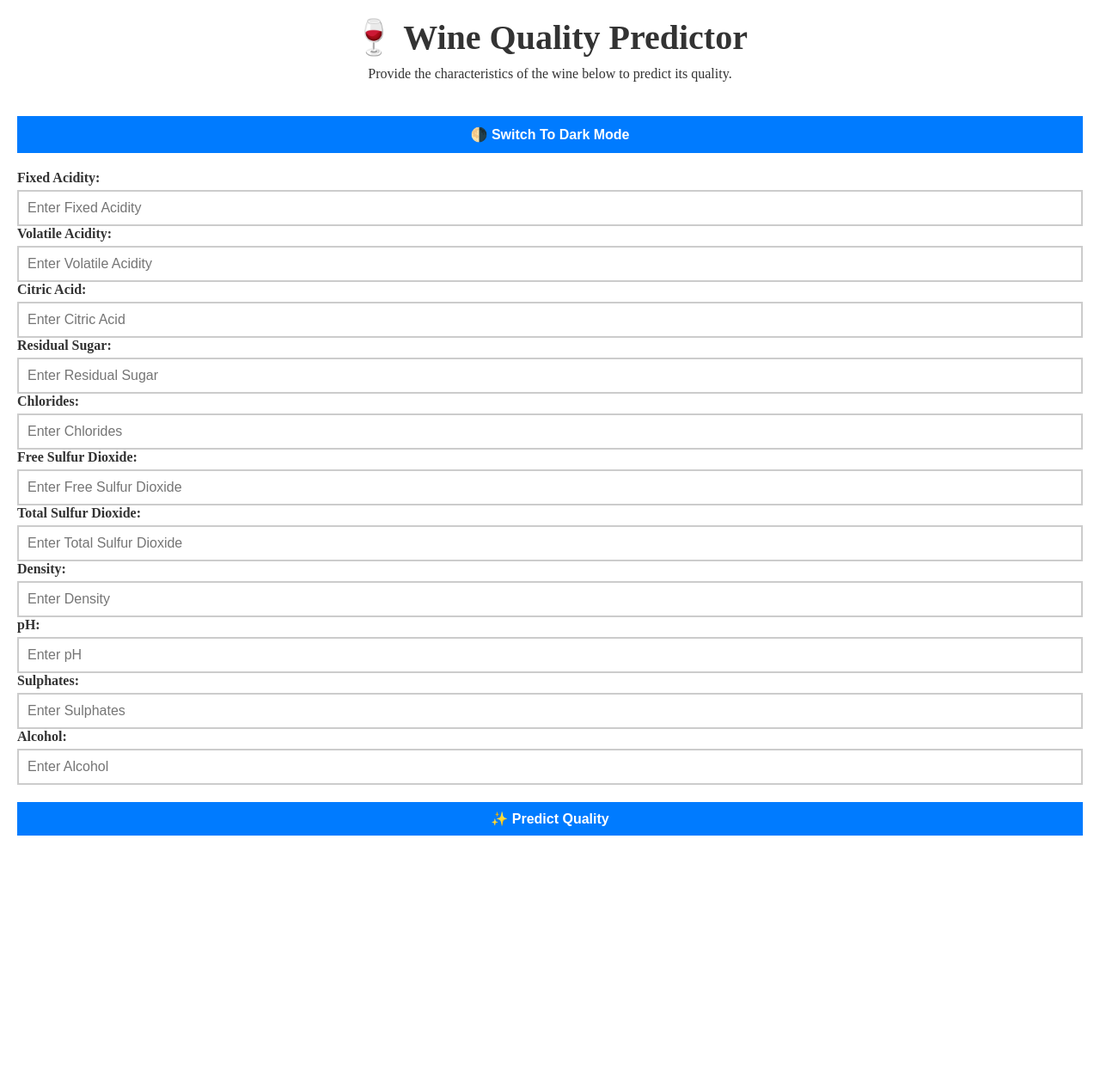
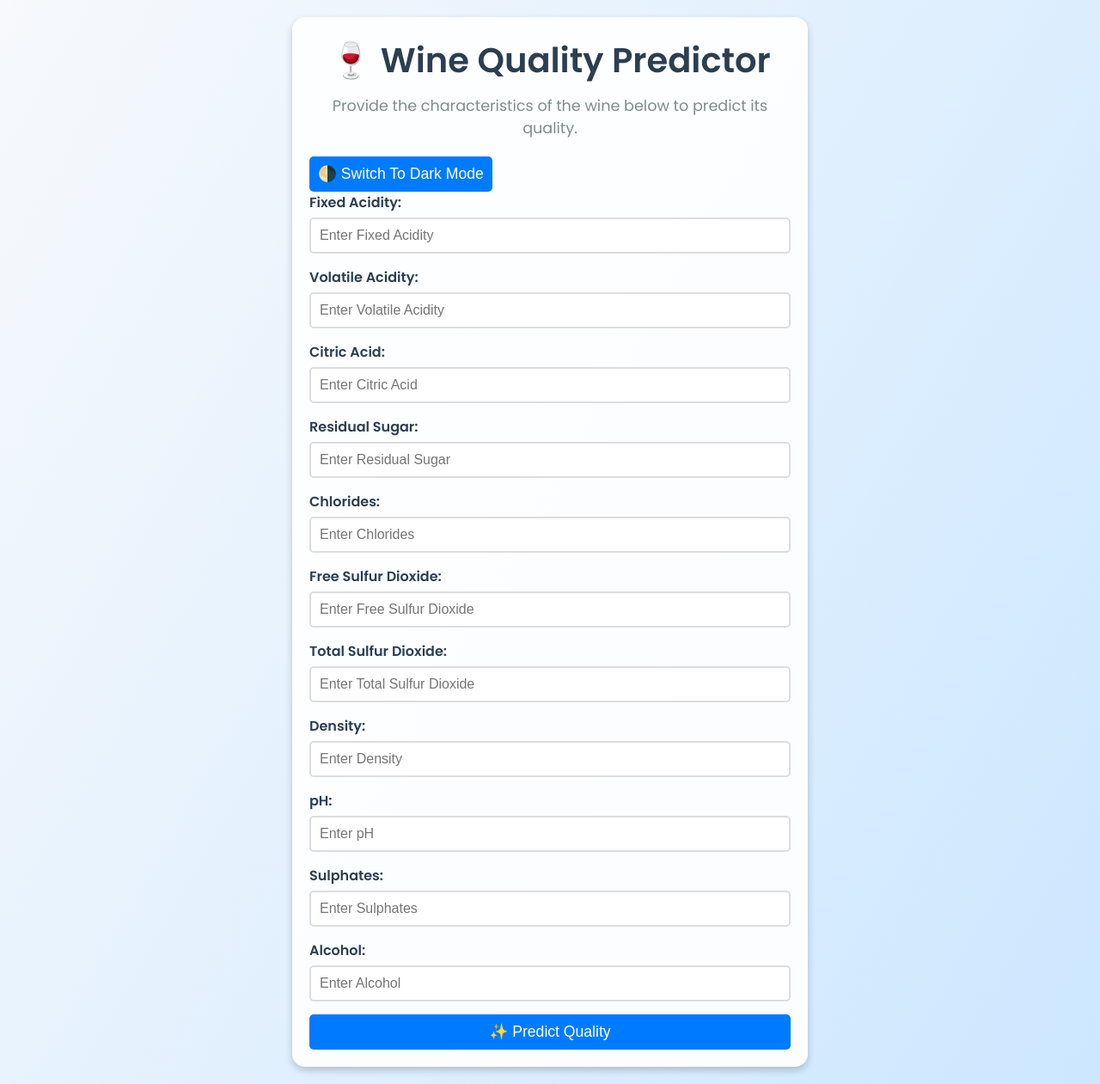
Before and after one commit to Ha04Bh0530/Red-Wine-Quality-Project, a Flask app: page / in a window 1280 px wide. Shown: the whole page at 86% size. Before the commit the page ends 972 px from the top, so only its background shows below. Run offline with Flask 3, Linux system fonts and the light colour scheme; parts of the project's set-up code (start-up, migrations or seed data) failed here and were passed over.

Commit message:
Update Style.css
More Visualizing Front-End

```diff
--- a/Static/Style.css
+++ b/Static/Style.css
@@ -1,131 +1,117 @@
-/* Reset Default Box Model Behavior */
+/* Import Google Font */
+@import url('https://fonts.googleapis.com/css2?family=Poppins:wght@300;400;600&display=swap');
+
+/* Reset Default Styles */
 * {
     box-sizing: border-box;
     margin: 0;
     padding: 0;
 }
 
-/* Body Styling For Light And Dark Modes */
+/* Body Styling For Smooth Theme Transitions */
 body {
-    display: flex; /* FlexBox Layout For Centering Content */
+    font-family: 'Poppins', sans-serif;
+    transition: background-color 0.3s, color 0.3s;
+    display: flex;
     justify-content: center;
     align-items: center;
-    min-height: 100vh; /* Full ViewPort Height */
-    width: 100vw; /* Full ViewPort Width */
-    transition: background-color 0.3s, color 0.3s; /* Smooth Transition For Background And Text Color */
+    min-height: 100vh;
+    padding: 20px;
 }
 
-/* Light Mode Styling */
+/* Light Mode */
 body.light-mode {
-    background-color: #f7f9fc; /* Light Background */
-    color: #333; /* Dark Text */
+    background: linear-gradient(120deg, #f7f9fc, #cce7ff);
+    color: #2c3e50;
 }
 
-/* Dark Mode Styling */
+/* Dark Mode */
 body.dark-mode {
-    background-color: #1e1e1e; /* Dark Background */
-    color: #ffffff; /* Light Text */
+    background: linear-gradient(120deg, #121212, #1e272e);
+    color: #ecf0f1;
 }
 
-/* Container Styling For Main Content */
+/* Container Styling */
 .container {
-    display: flex;
-    flex-direction: column; /* Stack Children Vertically */
-    justify-content: center;
-    align-items: stretch; /* Stretch To Fill Width */
-    width: 100%; /* Full Width */
-    height: 100%; /* Full Height */
-    padding: 20px; /* Padding Around Content */
-    background-color: #ffffff; /* Default Background */
-    transition: background-color 0.3s, color 0.3s; /* Smooth Transition For Background And Text Color */
-}
-
-/* Container Styling In Dark Mode */
-body.dark-mode .container {
-    background-color: #2c2c2c; /* Dark Background For Container */
+    max-width: 600px;
+    width: 100%;
+    background: rgba(255, 255, 255, 0.9);
+    padding: 20px;
+    border-radius: 15px;
+    box-shadow: 0 4px 8px rgba(0, 0, 0, 0.2);
+    transition: background-color 0.3s;
 }
 
 /* Header Styling */
-h1 {
-    font-size: 2.5em; /* Large Font Size */
-    margin-bottom: 10px; /* Spacing Below Header */
-    text-align: center; /* Center Text */
+header {
+    text-align: center;
+    margin-bottom: 20px;
 }
 
-/* Paragraph Styling */
-p {
-    margin-bottom: 20px; /* Spacing Below Paragraph */
-    text-align: center; /* Center Text */
+header h1 {
+    font-size: 2.5em;
+    margin-bottom: 10px;
 }
 
-/* Toggle Button Container Styling */
-.toggle-container {
-    text-align: center; /* Center Toggle Button */
-    margin-bottom: 20px; /* Spacing Below Toggle Container */
-}
-
-/* Toggle Button Styling */
-.toggle-button {
-    background-color: #007bff; /* Blue Background */
-    color: white; /* White Text */
-    border: 2px solid #007bff; /* Blue Border */
-    border-radius: 0; /* Square Corners */
-    padding: 10px; /* Padding For Button */
-    font-size: 1em; /* Font Size */
-    cursor: pointer; /* Pointer Cursor On Hover */
-    width: 100%; /* Full Width */
-    transition: background-color 0.3s; /* Smooth Background Color Transition */
-}
-
-/* Toggle Button Hover Effect */
-.toggle-button:hover {
-    background-color: #0056b3; /* Darker Blue On Hover */
+header p {
+    font-size: 1.1em;
+    color: #7f8c8d;
 }
 
 /* Form Styling */
 form {
     display: flex;
-    flex-direction: column; /* Stack Form Elements Vertically */
-    width: 100%; /* Full Width */
+    flex-direction: column;
 }
 
-/* Label Styling */
-label {
-    font-weight: bold; /* Bold Text For Labels */
-    margin-top: 15px; /* Spacing Above Labels */
+.form-group {
+    margin-bottom: 15px;
 }
 
-/* Input And Button Styling */
-input[type="number"],
-button {
-    padding: 10px; /* Padding For Input And Button */
-    font-size: 1em; /* Font Size */
-    border: 2px solid #ccc; /* Light Gray Border */
-    border-radius: 0; /* Square Corners */
-    margin-top: 5px; /* Spacing Above Inputs/Buttons */
-    width: 100%; /* Full Width */
-    transition: background-color 0.3s, border-color 0.3s; /* Smooth Transition For Background And Border Color */
+label {
+    font-weight: 600;
+    margin-bottom: 5px;
+    display: block;
 }
 
-/* Dark Mode Styling For Inputs And Buttons */
-body.dark-mode input[type="number"],
-body.dark-mode button {
-    background-color: #333; /* Dark Background For Inputs/Buttons */
-    border-color: #555; /* Darker Border */
-    color: #fff; /* Light Text Color */
+input[type="number"] {
+    width: 100%;
+    padding: 10px;
+    border: 2px solid #ddd;
+    border-radius: 5px;
+    font-size: 1em;
+    outline: none;
+    transition: border-color 0.3s;
 }
 
-/* General Button Styling */
-button {
-    cursor: pointer; /* Pointer Cursor On Hover */
-    background-color: #007bff; /* Blue Background */
-    color: white; /* White Text */
-    border: none; /* No Border */
-    font-weight: bold; /* Bold Text */
-    margin-top: 20px; /* Spacing Above Button */
+input[type="number"]:focus {
+    border-color: #007bff;
 }
 
-/* Button Hover Effect */
+/* Button Styling */
+button {
+    padding: 10px;
+    background-color: #007bff;
+    color: white;
+    border: none;
+    border-radius: 5px;
+    font-size: 1.1em;
+    cursor: pointer;
+    transition: background-color 0.3s, transform 0.2s;
+}
+
 button:hover {
-    background-color: #0056b3; /* Darker Blue On Hover */
+    background-color: #0056b3;
+    transform: scale(1.05);
 }
+
+/* Dark Mode Adjustments For Container And Form Elements */
+body.dark-mode .container {
+    background: rgba(50, 50, 50, 0.9);
+}
+
+body.dark-mode input[type="number"] {
+    background-color: #333;
+    color: white;
+    border-color: #555;
+}
```
